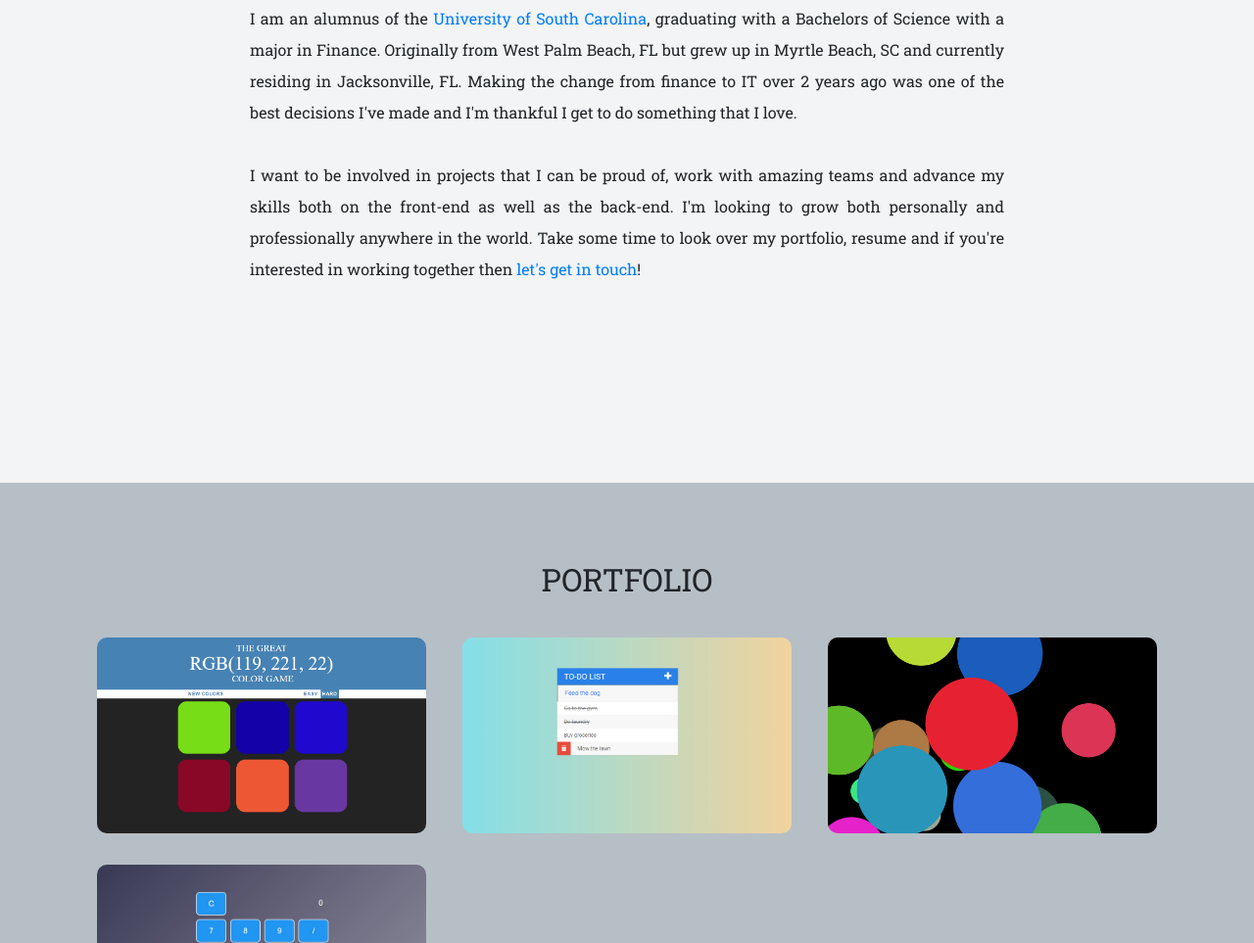
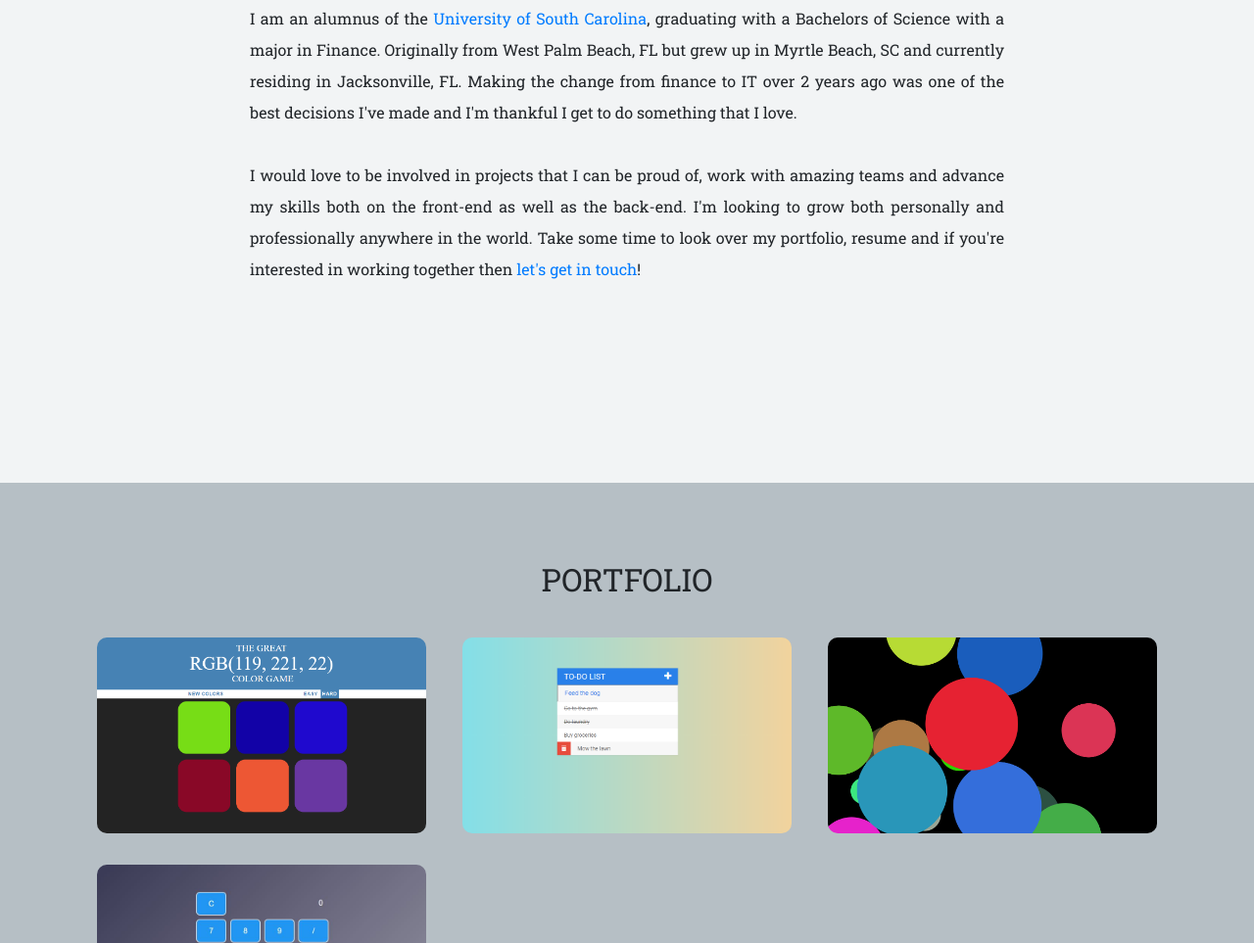
Before and after one commit to kwkowalski/kwkowalski.github.io, a plain HTML site: page index.html in a window 1280 px wide. Shown: the part 1504-2467 px from the top of the page at 98% size. Drawn offline with nearby package versions, Linux system fonts and the light colour scheme.

Commit message:
Update index.html

```diff
--- a/index.html
+++ b/index.html
@@ -58,7 +58,7 @@
 
 			<p>I am an alumnus of the <a href="https://www.sc.edu/" target="_blank">University of South Carolina</a>, graduating with a Bachelors of Science with a major in Finance. Originally from West Palm Beach, FL but grew up in Myrtle Beach, SC and currently residing in Jacksonville, FL. Making the change from finance to IT over 2 years ago was one of the best decisions I've made and I'm thankful I get to do something that I love.</p>
 
-			<p>I want to be involved in projects that I can be proud of, work with amazing teams and advance my skills both on the front-end as well as the back-end. I'm looking to grow both personally and professionally anywhere in the world. Take some time to look over my portfolio, resume and if you're interested in working together then <a href="#contact">let's get in touch</a>!</p>
+			<p>I would love to be involved in projects that I can be proud of, work with amazing teams and advance my skills both on the front-end as well as the back-end. I'm looking to grow both personally and professionally anywhere in the world. Take some time to look over my portfolio, resume and if you're interested in working together then <a href="#contact">let's get in touch</a>!</p>
 		</div>
 	</div>
 
```
